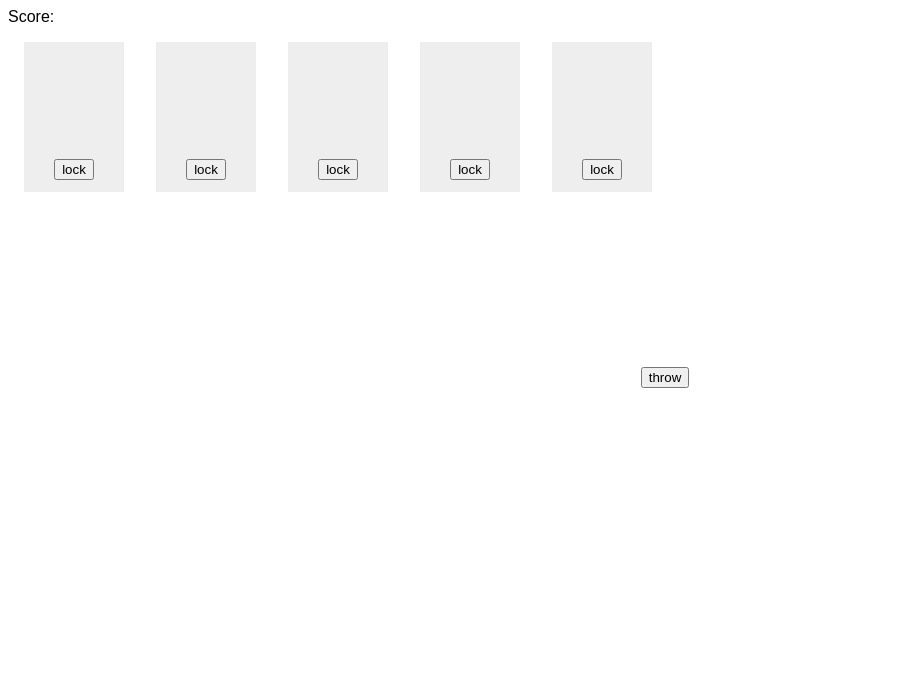
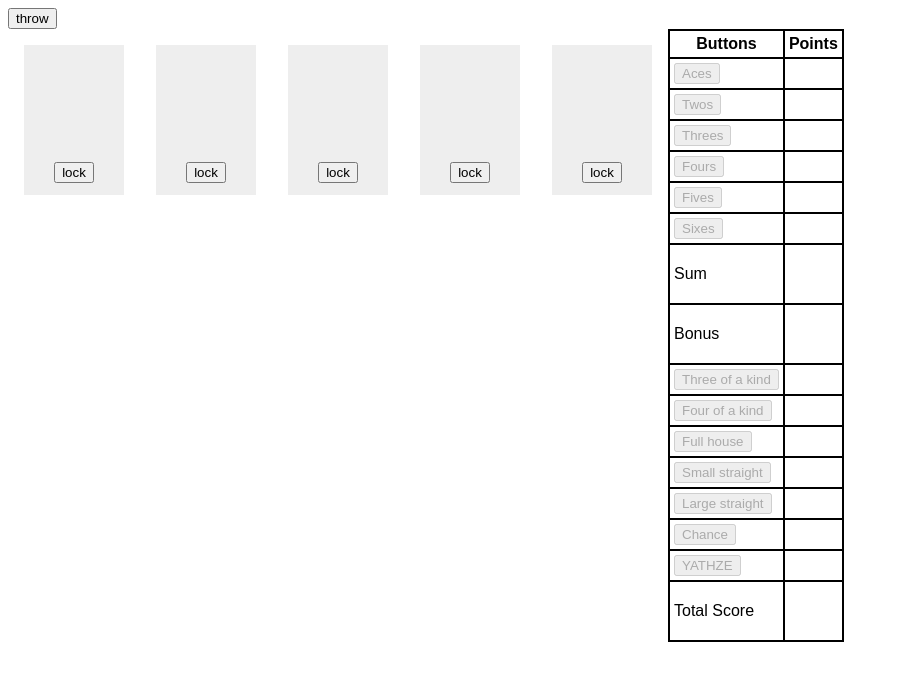
Before and after one commit to JensDeCorte/yahtzee, a plain HTML site: page yahtzee/index.html in a window 1280 px wide. Shown: the whole page, without its empty margins (0-899 px from the left). Drawn offline with nearby package versions, Linux system fonts and the light colour scheme.

Commit message:
New files

```diff
--- a/yahtzee/css/style.css
+++ b/yahtzee/css/style.css
@@ -19,7 +19,7 @@ body {
     text-align:center;
 }
 
-.dice-functionality, .lockbutton {
+.lockbutton {
     position: absolute;
     /** bottom: 0; **/
     left: 0; right: 0;
@@ -27,5 +27,22 @@ body {
     padding:12px;
 }
 
-.dice-functionality { left: 50px; bottom: 400px; }
+.dice-functionality { left: 50px; top: 150px; }
+
 .lockbutton { bottom: 0; }
+
+
+.disabled{
+    background-color: red;
+}
+
+table {
+    border-collapse: collapse;
+}
+
+table, th, td {
+    border: solid black 2px;
+    height: 10px;
+    padding: 4px;
+    height: 15px;
+}
--- a/yahtzee/index.html
+++ b/yahtzee/index.html
@@ -4,73 +4,122 @@
         <meta charset="utf-8">
         <meta name="description" content="">
         <meta name="viewport" content="width=device-width, initial-scale=1">
-        <title>Yahtzee preface</title>
-
+        <title>Yahtzee</title>
         <link rel="stylesheet" href="css/style.css">
 
     </head>
     <body class="cfx">
 
-        <section class="score">
-
-            Score: <span class="score-value"></span>
-
-        </section>
-
+        <div class="dice-functionality">
+        <button>throw</button>
+        </div>
 
         <div class="dice">
-
             <span class="dice-value"></span>
-
             <div class="lockbutton">
                 <button>lock</button>
             </div>
-
-        </div>
-
-        <div class="dice-functionality">
-                <button>throw</button>
         </div>
 
         <div class="dice">
-
             <span class="dice-value"></span>
-
             <div class="lockbutton">
                 <button>lock</button>
             </div>
-
         </div>
 
         <div class="dice">
-
             <span class="dice-value"></span>
-
             <div class="lockbutton">
                 <button>lock</button>
             </div>
-
         </div>
 
         <div class="dice">
-
             <span class="dice-value"></span>
-
             <div class="lockbutton">
                 <button>lock</button>
             </div>
-
         </div>
 
         <div class="dice">
-
             <span class="dice-value"></span>
-
             <div class="lockbutton">
                 <button>lock</button>
             </div>
+        </div>
 
-        </div>
+        <table class="scoreboard">
+            <tr>
+                <th>Buttons</th>
+                <th>Points</th>
+            </tr>
+            <tr>
+                <td><button disabled>Aces</button></td>
+                <td></td>
+            </tr>
+            <tr>
+                <td><button disabled>Twos</button></td>
+                <td></td>
+            </tr>
+            <tr>
+                <td><button disabled>Threes</button></td>
+                <td></td>
+            </tr>
+            <tr>
+                <td><button disabled>Fours</button></td>
+                <td></td>
+            </tr>
+            <tr>
+                <td><button disabled>Fives</button></td>
+                <td></td>
+            </tr>
+            <tr>
+                <td><button disabled>Sixes</button></td>
+                <td></td>
+            </tr>
+            <tr>
+                <td><p>Sum</p></td>
+                <td><span class="sum"></span></td>
+            </tr>
+             <tr>
+                <td><p>Bonus</p></td>
+                <td><span class="bonus"></span></td>
+            </tr>
+            <tr>
+                <td><button disabled>Three of a kind</button></td>
+                <td></td>
+            </tr>
+            <tr>
+                <td><button disabled>Four of a kind</button></td>
+                <td></td>
+            </tr>
+            <tr>
+                <td><button disabled>Full house</button></td>
+                <td></td>
+            </tr>
+            <tr>
+                <td><button disabled>Small straight</button></td>
+                <td></td>
+            </tr>
+            <tr>
+                <td><button disabled>Large straight</button></td>
+                <td></td>
+            </tr>
+            <tr>
+                <td><button disabled>Chance</button></td>
+                <td></td>
+            </tr>
+            <tr>
+                <td><button disabled>YATHZE</button></td>
+                <td></td>
+            </tr>
+            <tr>
+                <td><p>Total Score</p></td>
+                <td><span class="total"></span></td>
+            </tr>
+
+        </table>
 
         <script src="https://ajax.googleapis.com/ajax/libs/jquery/1.11.3/jquery.min.js"></script>
         <script src ="js/observablemodular.js"></script>
--- a/yahtzee/js/observablemodular.js
+++ b/yahtzee/js/observablemodular.js
@@ -1,9 +1,6 @@
-
-
 function Observable() {
 
-	// Create reference to this by renaming this, so you can still use this inside functions
-	var _self = this;
+	var _self = this;	// Create reference to this by renaming this, so you can still use this inside functions
 
 	// members that will collect necessary data
 	_self.data;
@@ -67,14 +64,11 @@ var yahtzeeModel = {
 }
 
 
-
 // Score functionality
 // Score subscriptions, get executed when score changes
 yahtzeeModel.score.subscribe(function updateScore() {
-
 	// Add newly published score to HTML
     $('.score-value').html( yahtzeeModel.score.publish() );
-
 })
 
 
@@ -110,6 +104,7 @@ function evaluateScore( ) {
 }
 
 
+
 // Dice functionality
 // Loop over all dices found in HTML
 $('.dice').each( function(){
@@ -117,21 +112,31 @@ $('.dice').each( function(){
 	// Create new Dice observable
 	var newDice = createNewDice( $( this ) );
 
+	//var unlocked = true;
+
+	newDice.diceElement = $( this );
+
+	newDice.lockContainer = $( this ).find('.lockbutton');
+
+	newDice.lockContainer.find('button').on( 'click', function() {
+
+		newDice.diceElement.toggleClass('disabled');
+		newDice.diceIsUnlocked = !newDice.diceIsUnlocked;
+		console.log( newDice.publish() );
+	})
+
 	// Add dice to model
 	yahtzeeModel.dices.push( newDice );
 
-/*
-	// Get key of lastly added dice
-	var lastlyAddedDiceKey = yahtzeeModel.dices.length - 1
+});
 
-	// Retrieve lastly added key from model
-	var currentDice = yahtzeeModel.dices[ lastlyAddedDiceKey ];
-*/
 
-	// Add event listener to button in dice
-		$(".dice-functionality").on('click', function() {
+// Add event listener to button in dice
+$(".dice-functionality").on('click', function() {
 
-		for(var i=0; i<yahtzeeModel.dices.length; i++)
+	for(var i=0; i<yahtzeeModel.dices.length; i++)
+	{
+		if(yahtzeeModel.dices[i].diceIsUnlocked)
 		{
 			// Generate number between 1-6
 			var randomNumber = Math.floor( Math.random() * 6  ) + 1
@@ -140,19 +145,10 @@ $('.dice').each( function(){
 			//currentDice.publish( randomNumber );
 			yahtzeeModel.dices[i].publish(randomNumber);
 		}
+	}
 
-	});
+});
 
-	//------------
-
-	/*$(this).find('button').on('click', function()
-	{
-
-	}
-	)*/
-
-
-})
 
 // Functionality used to make creation of die easier
 // @container jQuery object
@@ -161,26 +157,16 @@ function createNewDice( container ) {
 	// Create new observable
 	var dice = new Observable();
 
+	dice.diceIsUnlocked = true;
+
 	// Add subscription to observable
 	dice.subscribe(function( data ){
 		// Recalculate score when dice is cast
 		dice.subscribe( evaluateScore );
-		// Update dice HTM value
+		// Update dice HTML value
 		container.find( '.dice-value' ).html( data )
 	});
 
 	// Return observable
 	return dice;
 }
-
-/*
-function lockDice()
-{
-	$(".unlocked").on('click', function(
-
-			$(".lockbutton").removeClass(".unlocked");
-
-		));
-
-}
-*/
```
